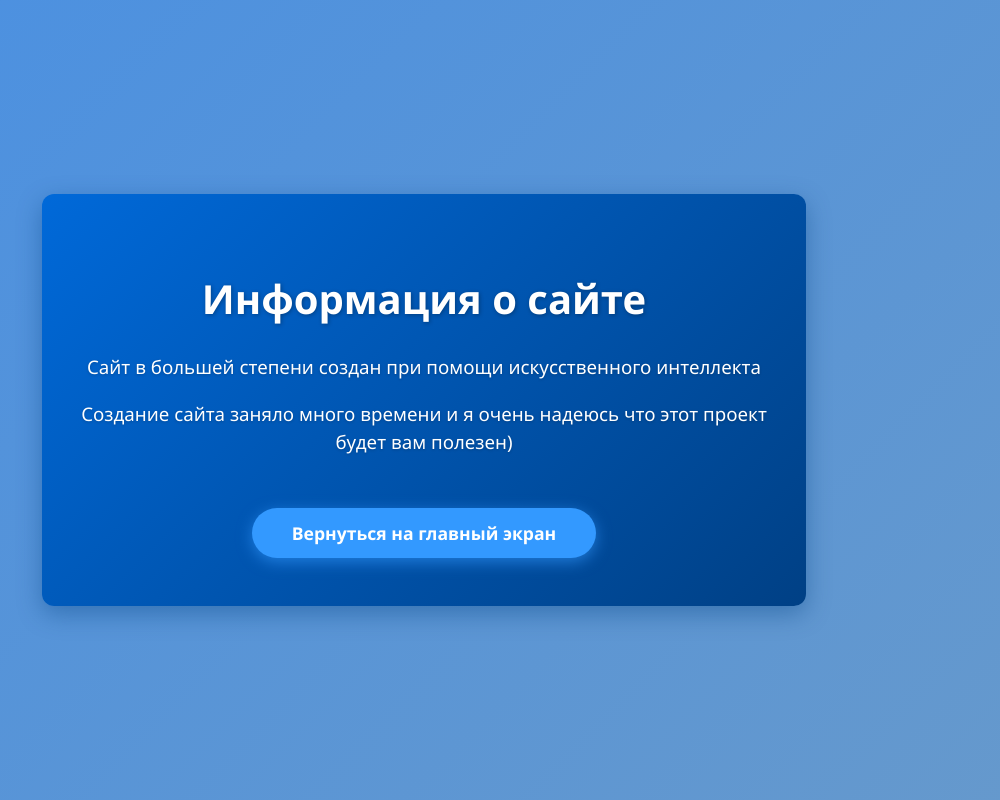
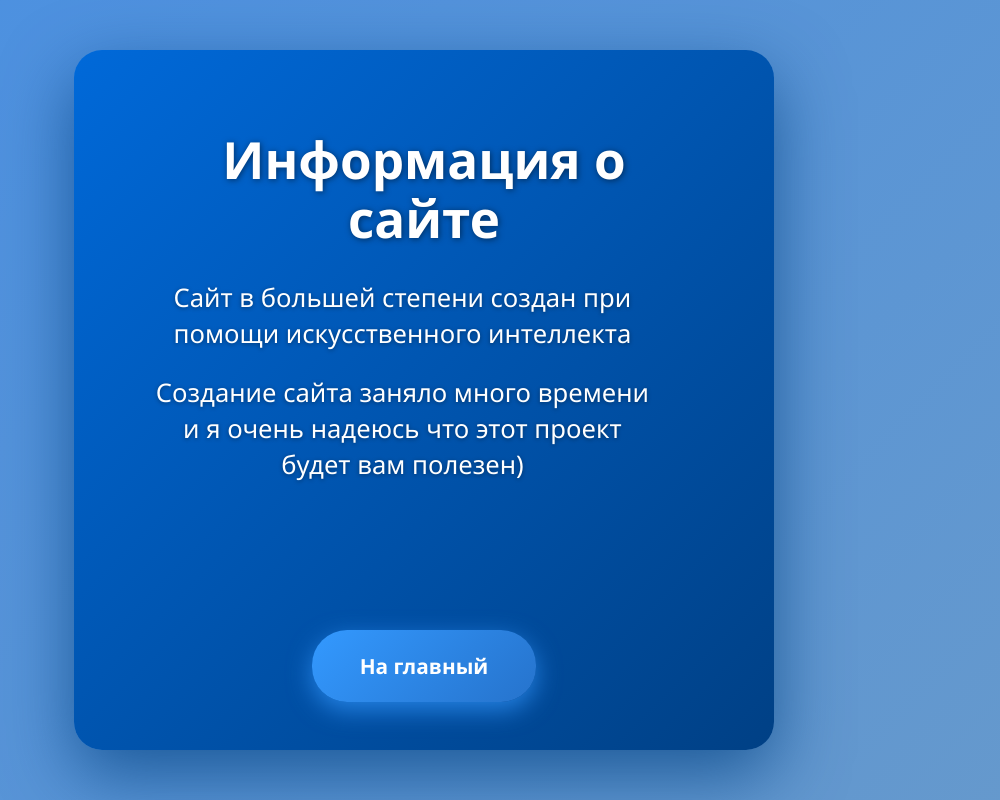
Before and after one commit to 4ycg4cxx7m-dotcom/mak_schools, a Flask app: a page that uses templates/Информация_о_сайте.html in a window 1280 px wide. Shown: the whole page, without its empty margins (216-1216 px from the left). Run offline with Flask 3, Linux system fonts and the light colour scheme.

Commit message:
Update Информация_о_сайте.html

```diff
--- a/templates/Информация_о_сайте.html
+++ b/templates/Информация_о_сайте.html
@@ -1,71 +1,144 @@
-<!--Файл Информация_о_сайте.html-->
 <!DOCTYPE html>
 <html lang="ru">
 <head>
-    <meta charset="UTF-8" />
+    <meta charset="UTF-8">
+    <meta name="viewport" content="width=device-width, initial-scale=1.0">
     <title>Информация о сайте</title>
     <style>
+        * {
+            margin: 0;
+            padding: 0;
+            box-sizing: border-box;
+        }
+
         body {
-            margin: 0;
             background: linear-gradient(135deg, #4a90e2, #6699cc);
             height: 100vh;
             font-family: 'Segoe UI', Tahoma, Geneva, Verdana, sans-serif;
             display: flex;
             justify-content: center;
             align-items: center;
+            overflow: hidden;
         }
+
         .info-container {
+            width: min(98vw, 98vh, 700px);
+            height: min(98vw, 98vh, 700px);
+            aspect-ratio: 1/1;
+
             background: linear-gradient(135deg, #0069d9, #004085);
             color: white;
-            padding: 3rem 2rem;
-            border-radius: 12px;
-            box-shadow: 0 8px 24px rgba(0, 64, 128, 0.4);
+            /* МЕНЬШЕ padding снизу */
+            padding: clamp(3rem, 7vw, 5rem) clamp(3rem, 7vw, 5rem) clamp(2rem, 5vw, 3rem);
+            border-radius: 28px;
+            box-shadow: 0 25px 70px rgba(0, 64, 128, 0.7);
             text-align: center;
-            width: 60vw;
-            max-width: 700px;
+            display: flex;
+            flex-direction: column;
+            justify-content: space-between; /* ВАЖНО */
+            align-items: center;
+            position: relative;
             font-weight: 500;
-            line-height: 1.5;
+            line-height: 1.6;
         }
+
         .info-container h1 {
-            font-size: 2.5rem;
-            margin-bottom: 1.5rem;
+            font-size: clamp(2rem, 7vw, 3.2rem);
+            margin-bottom: 2rem;
             font-weight: 700;
-            text-shadow: 1px 1px 4px rgba(0,0,0,0.3);
+            line-height: 1.15;
+            text-shadow: 1px 1px 6px rgba(0,0,0,0.5);
         }
+
         .info-container h3 {
+            font-size: clamp(1.1rem, 4vw, 1.6rem);
             font-weight: 500;
-            margin: 1.2rem 0;
-            text-shadow: 0 1px 3px rgba(0,0,0,0.2);
+            margin: 1.5rem 0;
+            text-shadow: 0 1px 4px rgba(0,0,0,0.4);
+            line-height: 1.4;
+            max-width: 92%;
         }
+
+        /* КНОПКА точно как на вступительной */
         .btn-custom {
-            background-color: #3399ff;
+            background: linear-gradient(135deg, #3399ff, #2673cc);
             color: #fff;
             border: none;
-            padding: 0.75rem 2.5rem;
-            font-size: 1.1rem;
+            padding: clamp(1rem, 3.5vw, 1.2rem) 3rem;
+            font-size: clamp(1.1rem, 3.5vw, 1.3rem);
             font-weight: 600;
-            border-radius: 30px;
-            box-shadow: 0 4px 15px rgba(51,153,255,0.6);
+            border-radius: 35px;
+            box-shadow: 0 8px 25px rgba(51,153,255,0.7);
             cursor: pointer;
-            transition: background-color 0.3s ease, box-shadow 0.3s ease;
+            transition: all 0.3s cubic-bezier(0.175, 0.885, 0.32, 1.275);
             text-decoration: none;
             display: inline-block;
-            margin-top: 2rem;
+            position: relative;
+            overflow: hidden;
+            margin: 1rem 0 0 0; /* МЕНЬШЕ отступ сверху */
         }
+
+        .btn-custom::before {
+            content: '';
+            position: absolute;
+            top: 0;
+            left: -100%;
+            width: 100%;
+            height: 100%;
+            background: linear-gradient(90deg, transparent, rgba(255,255,255,0.4), transparent);
+            transition: left 0.6s;
+        }
+
         .btn-custom:hover {
-            background-color: #2673cc;
-            box-shadow: 0 6px 20px rgba(38,115,204,0.8);
+            transform: translateY(-4px);
+            box-shadow: 0 12px 40px rgba(38,115,204,0.9);
+            color: white;
             text-decoration: none;
-            color: white;
+        }
+
+        .btn-custom:hover::before {
+            left: 100%;
+        }
+
+        /* МОБИЛЬНАЯ АДАПТАЦИЯ */
+        @media (max-width: 480px) {
+            body {
+                padding: 0;
+            }
+
+            .info-container {
+                width: 100vw;
+                height: 100vh;
+                border-radius: 0;
+                margin: 0;
+                padding: 2.5rem 2.5rem 2rem 2.5rem;
+                justify-content: space-between;
+            }
+
+            .btn-custom {
+                padding: clamp(0.8rem, 3vw, 1rem) 2.5rem;
+                font-size: clamp(1rem, 3vw, 1.2rem);
+                width: 90%;
+            }
+        }
+
+        /* ДЕСКТОП */
+        @media (min-width: 481px) {
+            .info-container {
+                width: min(700px, 98vh);
+                height: min(700px, 98vh);
+            }
         }
     </style>
 </head>
 <body>
     <div class="info-container">
-        <h1>Информация о сайте</h1>
-        <h3>Сайт в большей степени создан при помощи искусственного интеллекта</h3>
-        <h3>Создание сайта заняло много времени и я очень надеюсь что этот проект будет вам полезен)</h3>
-        <a href="{{ url_for('home') }}" class="btn-custom">Вернуться на главный экран</a>
+        <div> <!-- ОБЕРНУТКА для контента -->
+            <h1>Информация о сайте</h1>
+            <h3>Сайт в большей степени создан при помощи искусственного интеллекта</h3>
+            <h3>Создание сайта заняло много времени и я очень надеюсь что этот проект будет вам полезен)</h3>
+        </div>
+        <a href="{{ url_for('home') }}" class="btn-custom">На главный</a>
     </div>
 </body>
 </html>
```
